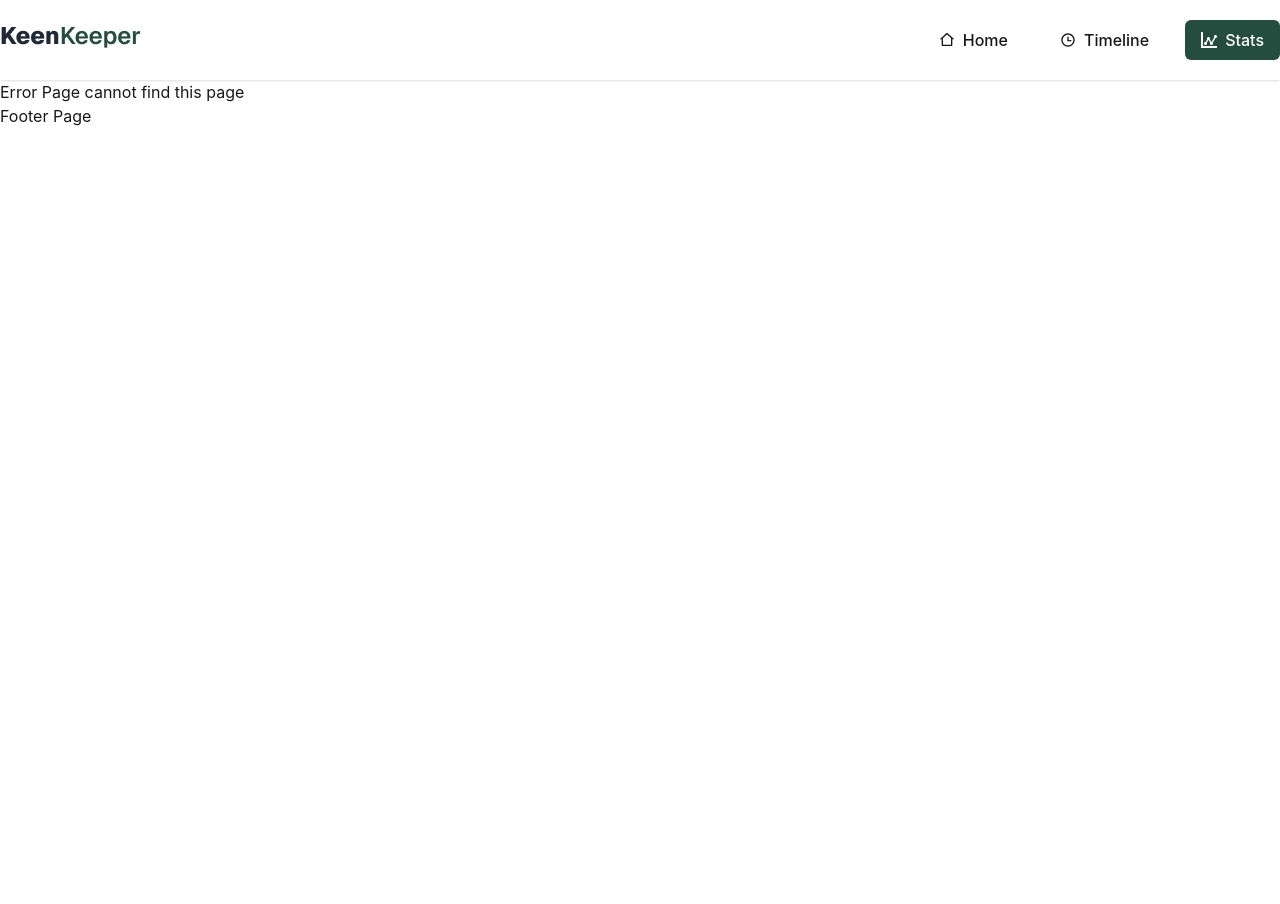
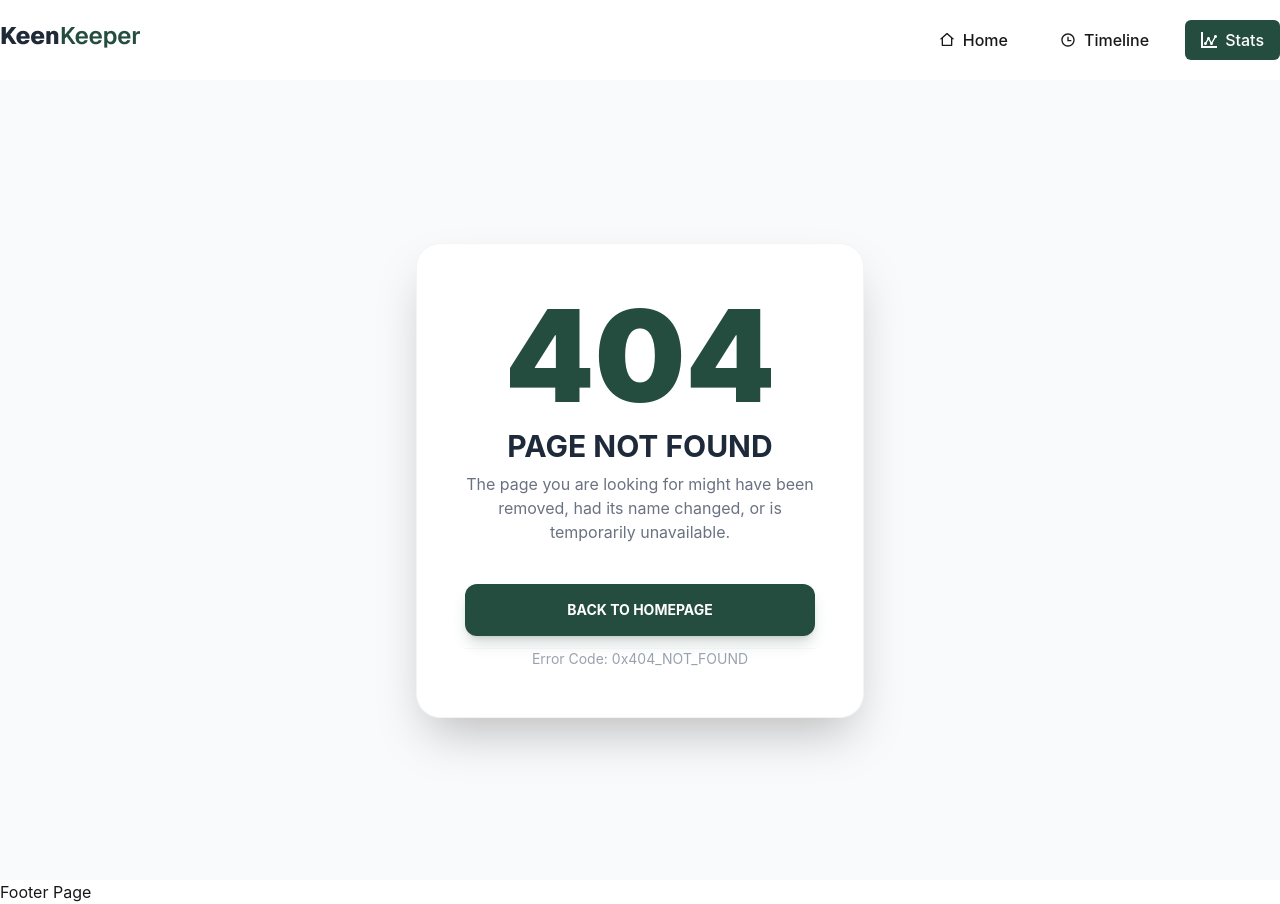
Before and after one commit to MRrana26/assignment-7, a React (Vite) app: page /stats in a window 1280 px wide. Before the commit the page ends 800 px from the top, so only its background shows below. Built offline with nearby package versions, Linux system fonts and the light colour scheme.

Commit message:
404 not found page updated and added

```diff
--- a/src/pages/pageNotFound/PageNotFound.jsx
+++ b/src/pages/pageNotFound/PageNotFound.jsx
@@ -1,9 +1,39 @@
 import React from 'react';
+import { Link } from 'react-router';
 
 const PageNotFound = () => {
     return (
-        <div>
-            Error Page cannot find this  page
+        <div className="min-h-screen bg-gray-50 flex items-center justify-center p-2">
+            <div className="bg-white p-4 md:p-12 rounded-3xl shadow-2xl max-w-md w-full text-center border border-gray-100">
+
+                <h1 className="text-8xl md:text-9xl font-black text-[#244D3F] mb-2">
+                    404
+                </h1>
+
+                <div className="space-y-2">
+                    <h2 className="text-2xl md:text-3xl font-bold text-gray-800 uppercase">
+                        Page Not Found
+                    </h2>
+                    <p className="text-gray-500 text-sm md:text-base">
+                        The page you are looking for might have been removed, had its name changed, or is temporarily unavailable.
+                    </p>
+                </div>
+
+
+                <div className="mt-10">
+                    <Link
+                        to="/"
+                        className="inline-block w-full px-8 py-4 bg-[#244D3F] text-white font-bold rounded-xl hover:bg-[#1a3a2f] transition-all duration-300 shadow-lg shadow-[#244D3F]/20  uppercase text-sm"
+                    >
+                        Back to Homepage
+                    </Link>
+                </div>
+
+                <div className="mt-3 border-t border-gray-50">
+                    <p className="text-sm text-gray-400">Error Code: 0x404_NOT_FOUND</p>
+                </div>
+
+            </div>
         </div>
     );
 };
```
